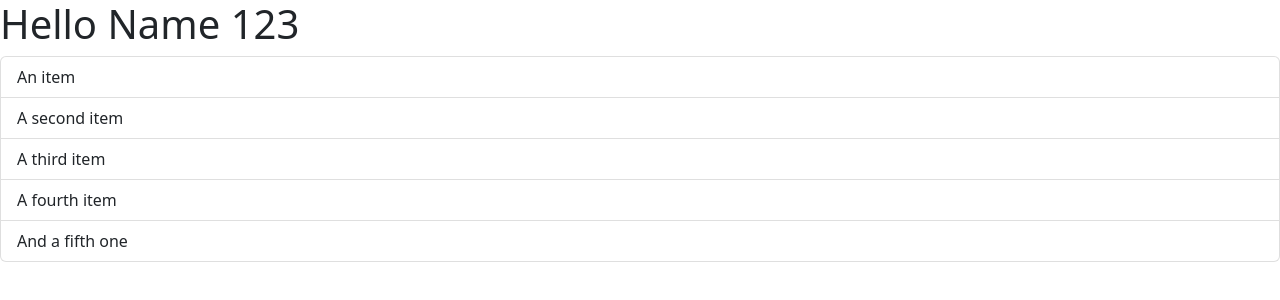
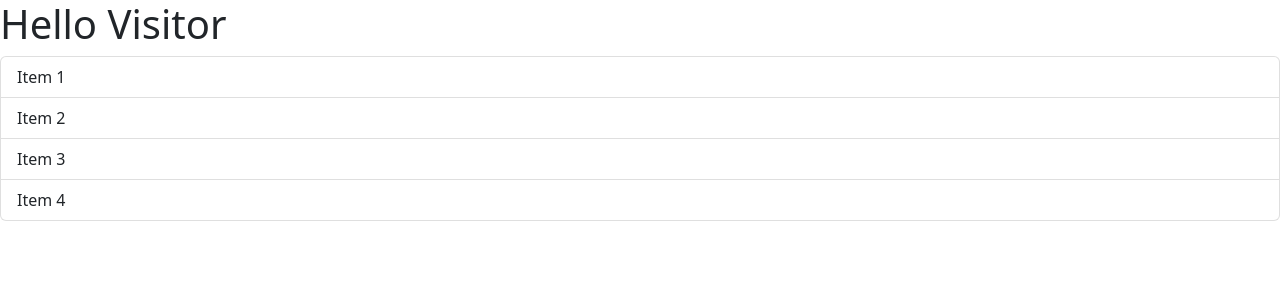
Before and after one commit to reiugit/react-app-example, a React (Vite) app: page / in a window 1280 px wide. Shown: the top 300 px of the page. Built offline with nearby package versions, Linux system fonts and the light colour scheme.

Commit message:
Added data to ListGroup component

```diff
--- a/src/Message.tsx
+++ b/src/Message.tsx
@@ -1,5 +1,5 @@
 function Message() {
-    const name = "Name 123";
+  const name = "Visitor";
   return <h1>Hello {name}</h1>;
 }
 
--- a/src/components/ListGroup.tsx
+++ b/src/components/ListGroup.tsx
@@ -1,13 +1,15 @@
 function ListGroup() {
+  const items = ["Item 1", "Item 2", "Item 3", "Item 4"];
+
   return (
     <>
       <h1></h1>
       <ul className="list-group">
-        <li className="list-group-item">An item</li>
-        <li className="list-group-item">A second item</li>
-        <li className="list-group-item">A third item</li>
-        <li className="list-group-item">A fourth item</li>
-        <li className="list-group-item">And a fifth one</li>
+        {items.map((item) => (
+          <li key={item} className="list-group-item">
+            {item}
+          </li>
+        ))}
       </ul>
     </>
   );
```
